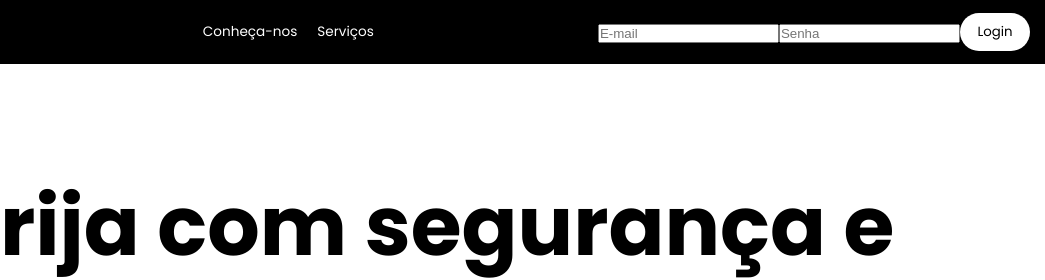
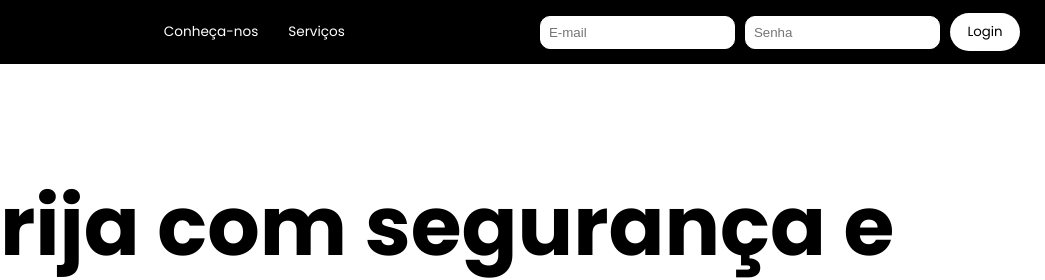
Before and after one commit to ARIRI2006/subernovo, a plain HTML site: page index.html in a window 1280 px wide. Shown: the top 280 px of the page, 235-1280 px from the left. Drawn offline with Linux system fonts and the light colour scheme.

Commit message:
first commit

```diff
--- a/styles.css
+++ b/styles.css
@@ -12,8 +12,20 @@
   font-family: 'Poppins', sans-serif;
 }
 
-ul {
-  list-style: none;
+.menu li {
+  margin-right: 10px;
+}
+
+.menu li input[type="text"] {
+  padding: 8px;
+  border: 1px solid #ffffff;
+  border-radius: 10px;
+  transition: border-color 0.3s ease;
+}
+
+.menu li input[type="text"]:hover,
+.menu li input[type="text"]:focus {
+  border-color: #808080;
 }
 
 .flex {
@@ -64,6 +76,7 @@
   -webkit-box-align: center;
       -ms-flex-align: center;
           align-items: center;
+          list-style: none;
 }
 
 .menu__expanded {
@@ -103,11 +116,13 @@
   padding: 5px 10px;
   font-size: .85em;
   text-decoration: none;
+
 }
 
 .menu__item a:hover {
   background-color: #474747;
   border-radius: 20px;
+
 }
 
 .item_menu button {
```
Also changed, not shown: 1 other file.
